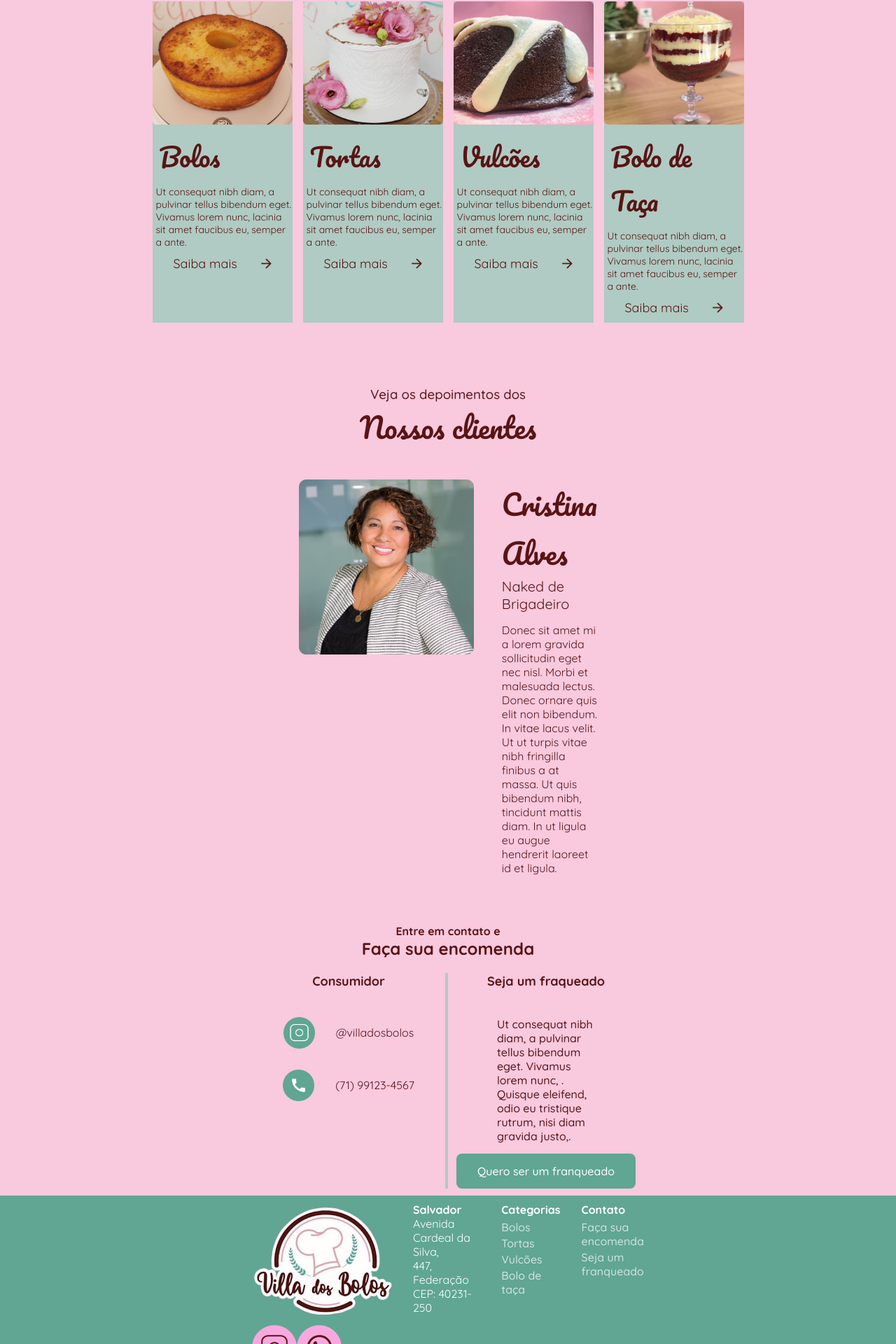
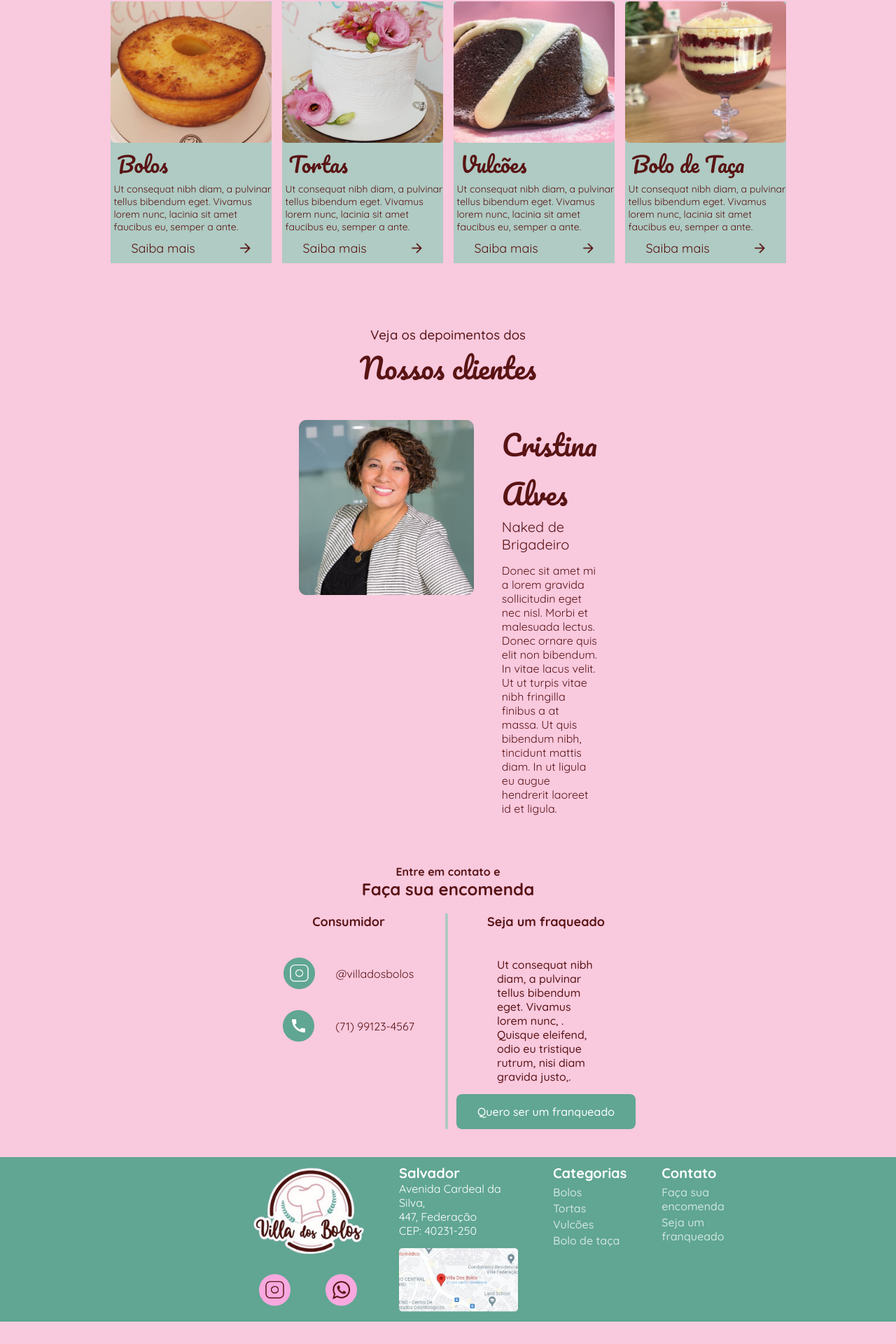
Before and after one commit to Adrianodbs/Prejeto-react-agosto, a React (Create React App) app: page / in a window 1280 px wide. Shown: the part 1096-3016 px from the top of the page at 70% size. After the commit the page ends 2984 px from the top, so only its background shows below. Built offline with nearby package versions, Linux system fonts and the light colour scheme.

Commit message:
finalizado estilo da home

```diff
--- a/src/components/card_bolo/index.jsx
+++ b/src/components/card_bolo/index.jsx
@@ -6,7 +6,7 @@ function CardBolo({imagem, titulo}) {
   return (
     <div className='card-bolo'>
       <img src={imagem} alt={titulo} className="card-bolo__imagem" />
-      <h2>{titulo}</h2>
+      <span className='card-bolo__titulo'>{titulo}</span>
       <p>Ut consequat nibh diam, a pulvinar tellus bibendum eget. Vivamus lorem nunc, lacinia sit amet faucibus eu, semper a ante. </p>
       <div className="card__link">
         <a href='#'>Saiba mais</a>
--- a/src/components/card_bolo/style.css
+++ b/src/components/card_bolo/style.css
@@ -1,5 +1,5 @@
 .card-bolo{
-  width: 200px;
+  width: 230px;
   background-color: var(--verde-2);
   color: var(--vinho);
 }
@@ -8,9 +8,9 @@
   width: 100%;
 }
 
-.card-bolo h2{
+.card-bolo__titulo{
   font-family: 'Pacifico', sans-serif;
-  font-size: 28px;
+  font-size: 30px;
   font-weight: 400;
   padding: 10px;
 }
--- a/src/components/footer/index.jsx
+++ b/src/components/footer/index.jsx
@@ -4,7 +4,7 @@ function Footer() {
   return (
     <footer className='footer'>
       <div className="footer__img">
-        <img src="./img/logo.png" alt="logo" />
+        <img src="./img/logo.png" alt="logo" className='footer__logo'/>
         <div className="footer__img-redes">
           <img src="./img/ig_rosa.png" alt="Instagram" />
           <img src="./img/wp_rosa.png" alt="Whatsapp" />
@@ -15,6 +15,7 @@ function Footer() {
         <p>Avenida Cardeal da Silva,<br/>
           447, Federação<br/>
           CEP: 40231-250</p>
+        <img src="./img/mapa.png" alt="Localização" />
       </div>
       <div className="footer__categorias">
         <h4>Categorias</h4>
--- a/src/components/footer/style.css
+++ b/src/components/footer/style.css
@@ -2,9 +2,41 @@
   background-color: var(--verde-1);
   color: #fff;
   display: flex;
+  justify-content: space-between;
+  padding: 10px 360px;
+  gap: 50px;
+}
+
+
+.footer__logo{
+  width: 160px;
+  display: flex;
   justify-content: center;
-  padding: 10px 360px;
-  gap: 30px;
+  align-items: center;
+}
+
+.footer__img-redes{
+  display: flex;
+  align-items: center;
+  justify-content: space-between;
+  padding: 0 10px;
+  margin-top: 20px;
+}
+
+.footer__img-redes img{
+  width: 45px;
+}
+
+.footer h4{
+  font-size: 20px;
+}
+
+.footer__local p{
+  margin-bottom: 15px;
+}
+
+.footer__local img{
+  width: 170px;
 }
 
 .footer__categorias{
--- a/src/pages/home/contato/style.css
+++ b/src/pages/home/contato/style.css
@@ -6,6 +6,7 @@
   color: var(--vinho);
   padding: 10px 360px;
   margin-top: 20px;
+  margin-bottom: 30px;
 }
 
 .contato__info{
```
Also changed, not shown: public/img/mapa.png (added).
